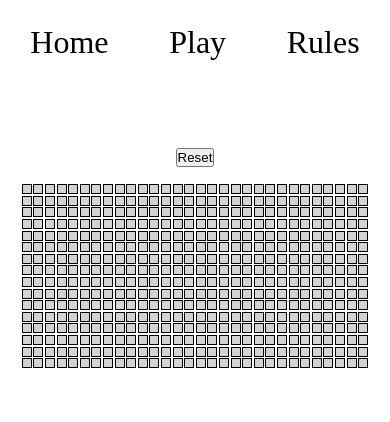
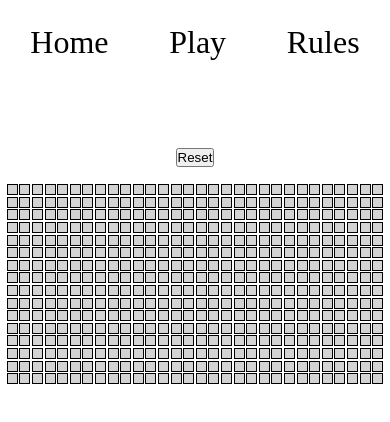
Before and after one commit to Diapanx/qingyi-cheng-project2, a React (Vite) app: page /game/1 in a window 390 px wide. Shown: the top 422 px of the page. Built offline with nearby package versions, Linux system fonts and the light colour scheme.

Commit message:
Fit mobile screen further

```diff
--- a/src/Cell.css
+++ b/src/Cell.css
@@ -39,13 +39,15 @@
         height: 10px;
         width: 10px;
         margin: 0.05rem;
+        border: solid 0.5px black;
     }
 }
 
 @media screen and (max-width: 400px) {
     .cell {
-        height: 8px;
-        width: 8px;
+        height: 9px;
+        width: 9px;
         margin: 0.05rem;
+        border: solid 0.5px black;
     }
 }
```
